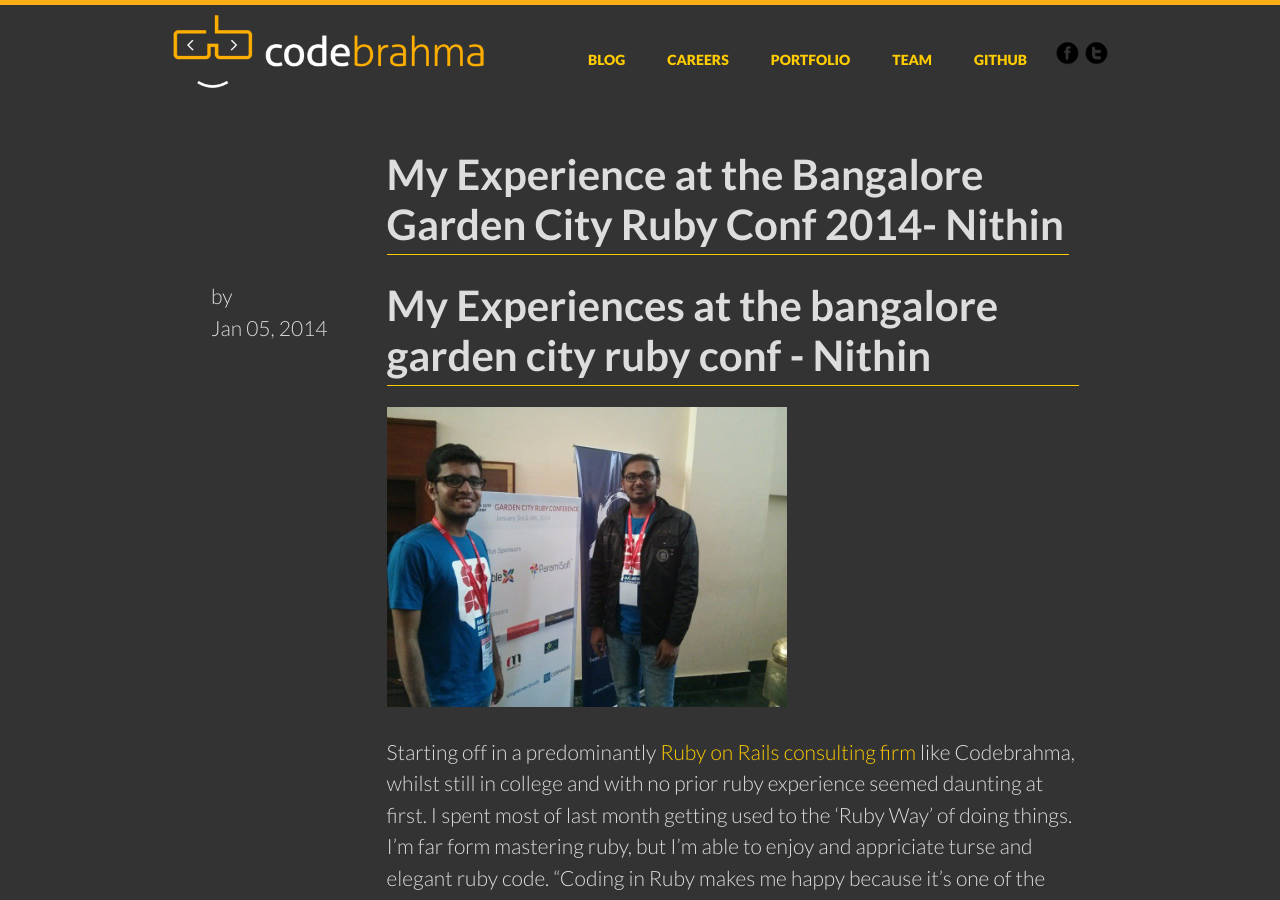
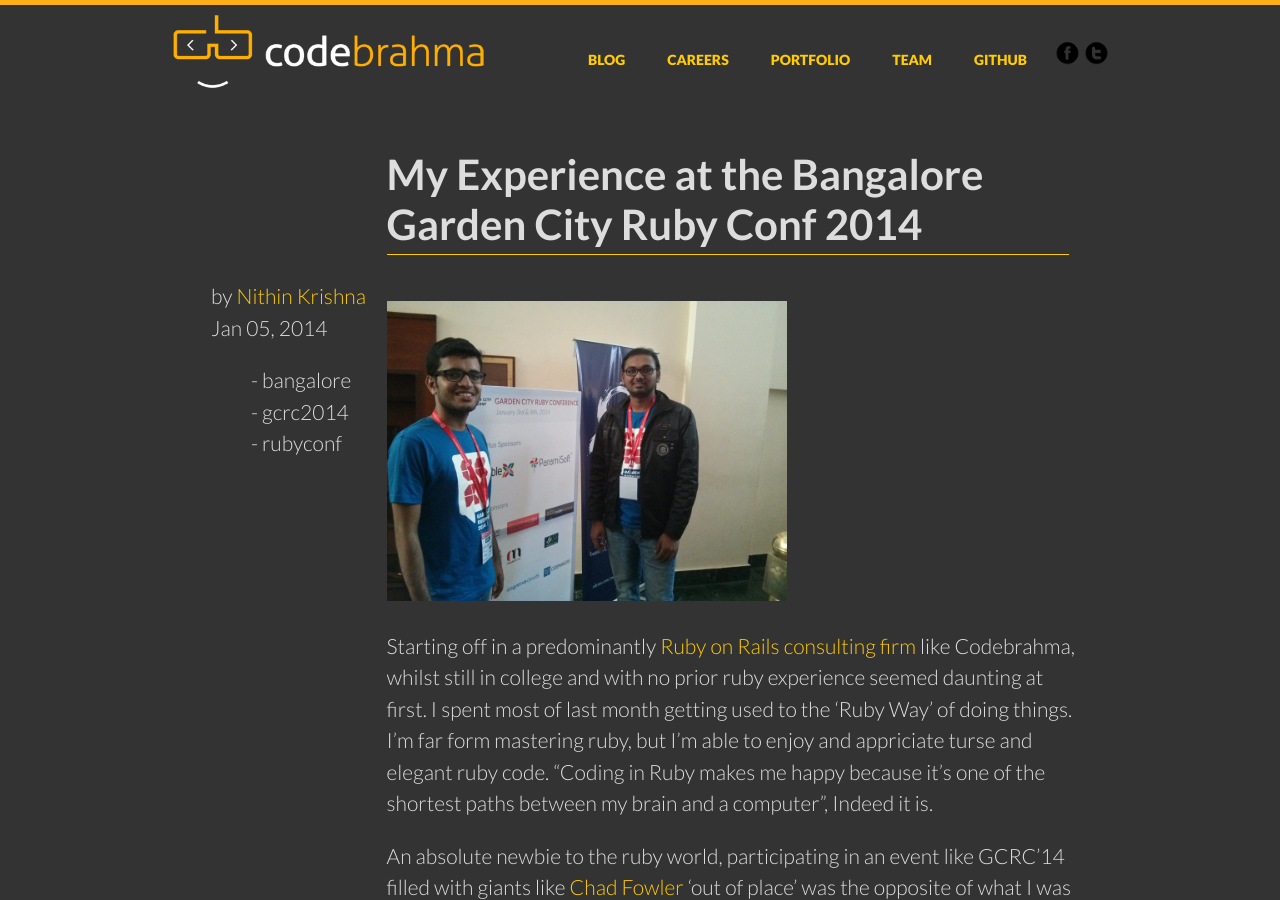
Before and after one commit to Codebrahma/codebrahma.github.io, a Jekyll site: the page built from _posts/2014-01-05-Nithins-experiences-at-the-bangalore-garden-city-ruby-conf.markdown, in a window 1280 px wide and 900 px high. Built offline with Jekyll 4.4.1, drawn with Linux system fonts in a browser that asks for light colours; some web fonts are replaced; a script that is not in the unit is left out; comment, search, counter and statistics services are not loaded.

Commit message:
added tags, author and handle front matter for all post markdowns

```diff
--- a/_posts/2013-06-18-service-oriented-architecture.markdown
+++ b/_posts/2013-06-18-service-oriented-architecture.markdown
@@ -6,8 +6,9 @@ comments: true
 description: Quick 2 minute introduction to SOA
 keywords: Service Oriented Architecture, SOA, What is SOA, Quick start to SOA, Rails SOA
 tags: ["SOA", "rails"]
+author: Anand Narayan
+handle: codeanand
 ---
-# Service Oriented Architecture
 
 SOA, an abbreviation that is frequent in text-books, but not so much in codebases.
 
--- a/_posts/2013-07-19-7-principle-to-follow-when-you-offshore-development.markdown
+++ b/_posts/2013-07-19-7-principle-to-follow-when-you-offshore-development.markdown
@@ -5,8 +5,10 @@ categories: productivity business
 description: A guide to get the best out of your consulting team in india
 keywords: Best Development Partner
 comments: true
+tags: ["business"]
+author: Anand Narayan
+handle: codeanand
 ---
-# 7 practice to follow when you offshore
 
 Clients tend to feel concerned when they offshore their development. They
 worry if the dev team will align with their thought process. Here are a few
--- a/_posts/2014-01-04-bangalore-the-worlds-startup-habitat.markdown
+++ b/_posts/2014-01-04-bangalore-the-worlds-startup-habitat.markdown
@@ -6,9 +6,9 @@ comments: true
 description: Why Bangalore is the answer for your technology needs
 keywords: Bangalore, ruby on rails, startup hub, technology hub
 tags: ["bangalore", "ruby on rails", "technology"]
+author: Anand Narayan
+handle: codeanand
 ---
-# Bangalore the globe's startup hub
-
 
 Are you a start up in search of solution for your technology needs. Are you a Local Business trying to start or grow your company's online presence and engagement in your locality ?  Read Further.
 
--- a/_posts/2014-01-05-Nithins-experiences-at-the-bangalore-garden-city-ruby-conf.markdown
+++ b/_posts/2014-01-05-Nithins-experiences-at-the-bangalore-garden-city-ruby-conf.markdown
@@ -1,12 +1,14 @@
 ---
 layout: post
-title:  "My Experience at the Bangalore Garden City Ruby Conf 2014- Nithin"
+title:  "My Experience at the Bangalore Garden City Ruby Conf 2014"
 categories: bangalore rubyconf
 comments: true
 description: Nithins experiences at the bangalore garden city ruby conf.
 keywords : bangalore, rubyconf, ruby, conference, experience, 2014
+tags: bangalore gcrc2014 rubyconf
+author: Nithin Krishna
+handle: nithinkrishh
 ---
-# My Experiences at the bangalore garden city ruby conf - Nithin
 
 <img src="/images/yuvaatgcrc.jpg" alt="Yuvaraja of Codebrahma at Bangalore garden City Ruby Conference" style="text-align:center;width: 400px;"/>
 
--- a/_posts/2014-04-28-ruby-decorators.markdown
+++ b/_posts/2014-04-28-ruby-decorators.markdown
@@ -6,10 +6,9 @@ comments: true
 description: Understanding the decorator pattern
 keywords: ruby, decorator, decorator pattern, design patterns, rails, ruby on rails
 tags: ["ruby", "design patterns", "decorator", "ruby on rails"]
+author: Abhishek Sarkar
+handle: Abisheksarkar
 ---
-
-# Ruby Decorators
--Abhishek Sarkar
 
 Let us consider a problem in which we have a Car class.
 The top speed of any car is a maximum of 100kmph but by adding extra power packs to the car we can increase the speed of the car.
--- a/_posts/2014-05-02-Javascript-promises.markdown
+++ b/_posts/2014-05-02-Javascript-promises.markdown
@@ -6,9 +6,9 @@ comments: true
 description: Getting started with javascript promises
 keywords: javascript, promises, javascript promises, callback hell, $q, Q
 tags: ["javascript", "promises", "callbacks"]
+author: Nithin Krishna
+handle: nithinkrishh
 ---
-# Javascript Promises
--Nithin Krishna
 
 ## Callback Hell?
 
```
